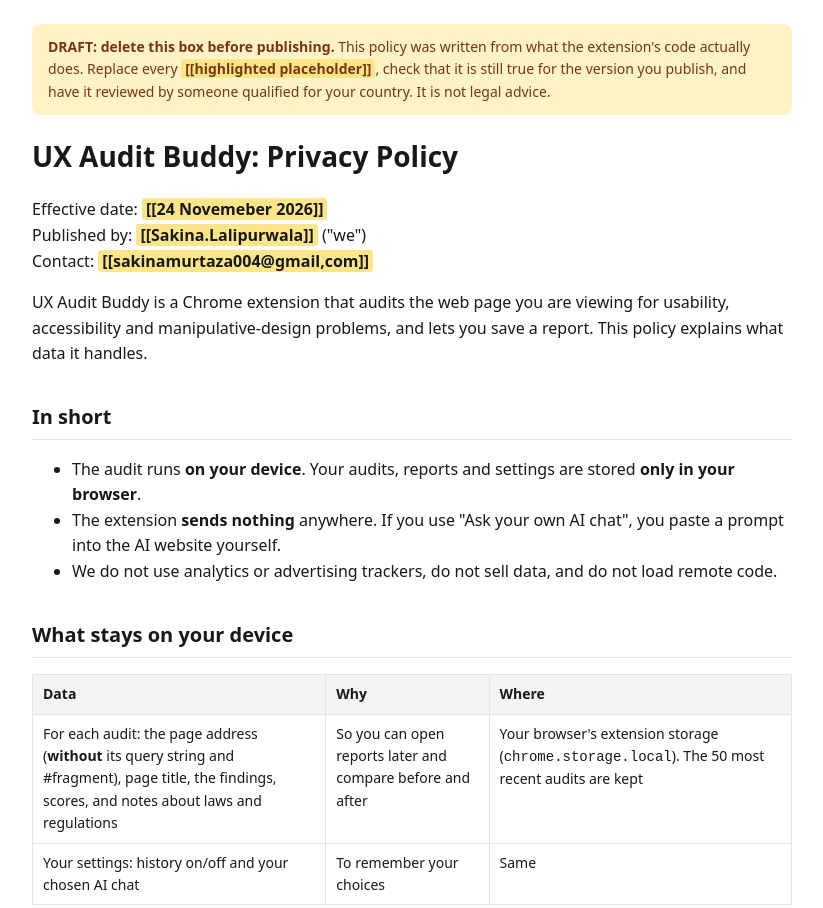
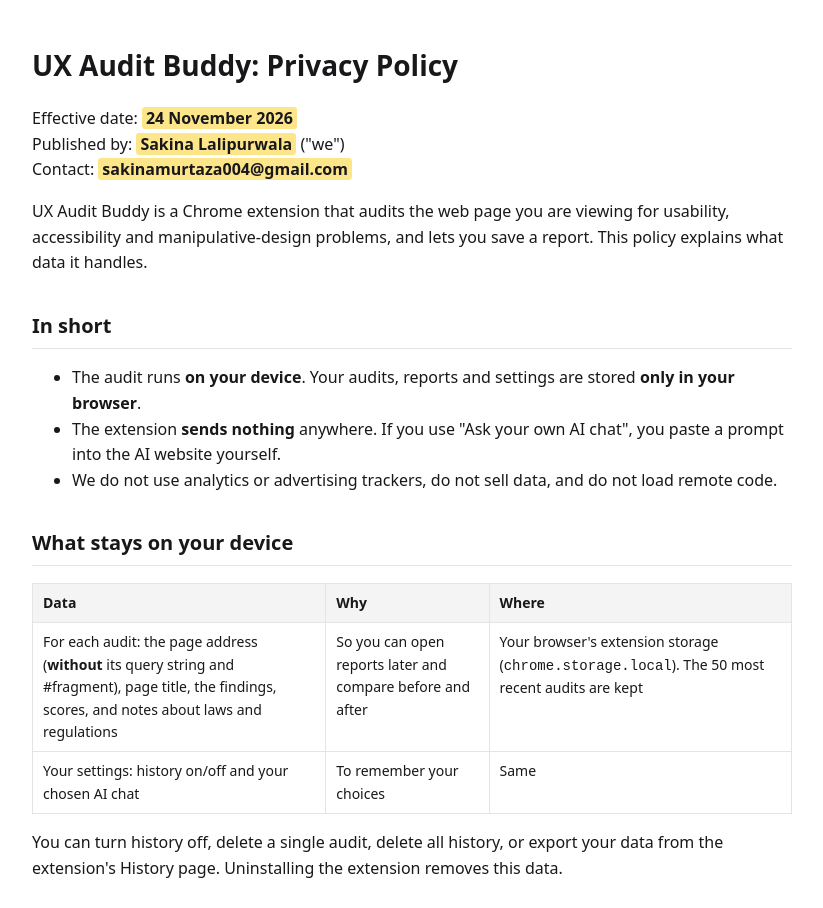
Before and after one commit to sakinamurtaza004-dev/UX-agent, a browser extension: page docs/privacy-policy.html in a window 1280 px wide. Shown: the top 908 px of the page, without its empty margins (228-1051 px from the left). Drawn offline with Linux system fonts and the light colour scheme.

Commit message:
Privacy policy: fill in details, fix typos, remove draft box
Co-Authored-By: Claude Sonnet 5.5 <noreply@anthropic.com>
Claude-Session: https://claude.ai/code/session_017KQi1iNx6qRRgRYNFXBg7n

```diff
--- a/docs/privacy-policy.html
+++ b/docs/privacy-policy.html
@@ -14,12 +14,11 @@
 </style>
 </head>
 <body>
-<div class="draft"><b>DRAFT: delete this box before publishing.</b> This policy was written from what the extension's code actually does. Replace every <span class="todo">[[highlighted placeholder]]</span>, check that it is still true for the version you publish, and have it reviewed by someone qualified for your country. It is not legal advice.</div>
 
 <h1>UX Audit Buddy: Privacy Policy</h1>
-<p>Effective date: <span class="todo">[[24 Novemeber 2026]]</span><br>
-Published by: <span class="todo">[[Sakina.Lalipurwala]]</span> ("we")<br>
-Contact: <span class="todo">[[sakinamurtaza004@gmail,com]]</span></p>
+<p>Effective date: <span class="todo">24 November 2026</span><br>
+Published by: <span class="todo">Sakina Lalipurwala</span> ("we")<br>
+Contact: <span class="todo">sakinamurtaza004@gmail.com</span></p>
 
 <p>UX Audit Buddy is a Chrome extension that audits the web page you are viewing for usability, accessibility and manipulative-design problems, and lets you save a report. This policy explains what data it handles.</p>
 
@@ -72,7 +71,7 @@ Contact: <span class="todo">[[sakinamurtaza004@gmail,com]]</span></p>
 <p>The extension is not directed at children under 13 and we do not knowingly collect their data.</p>
 
 <h2>Your choices and rights</h2>
-<p>Because audits are stored on your device, you control them directly (delete, export, turn history off). <span class="todo">[[If you are in the EU/UK, India or another region with privacy laws, you may have the right to ask what data we hold about you and to have it deleted. This extension stores everything on your own device, so you can delete it yourself, and you can contact us at the email above with any questions.]]</span></p>
+<p>Because audits are stored on your device, you control them directly (delete, export, turn history off). <span>If you are in the EU/UK, India or another region with privacy laws, you may have the right to ask what data we hold about you and to have it deleted. This extension stores everything on your own device, so you can delete it yourself, and you can contact us at the email above with any questions.</span></p>
 
 <h2>Changes</h2>
 <p>If we change what the extension collects or shares, we will update this page and the effective date before the change takes effect.</p>
```
